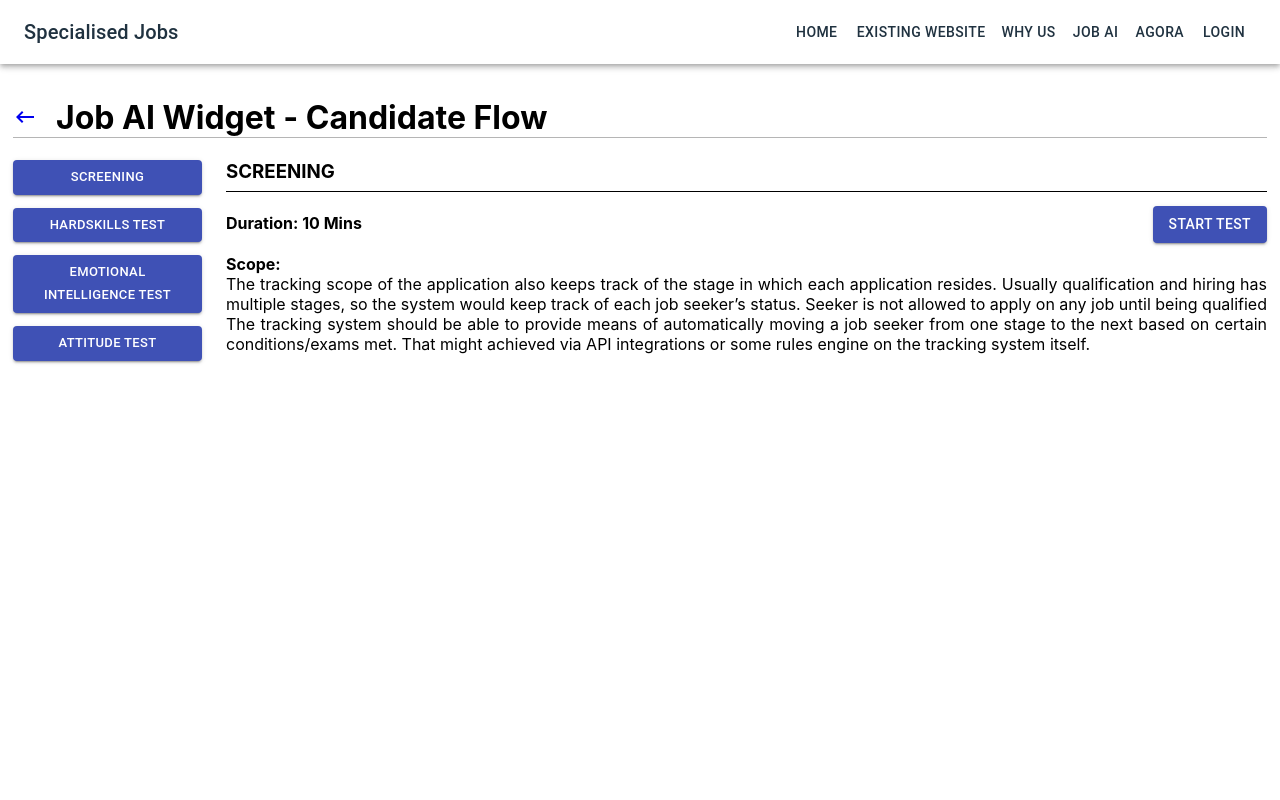
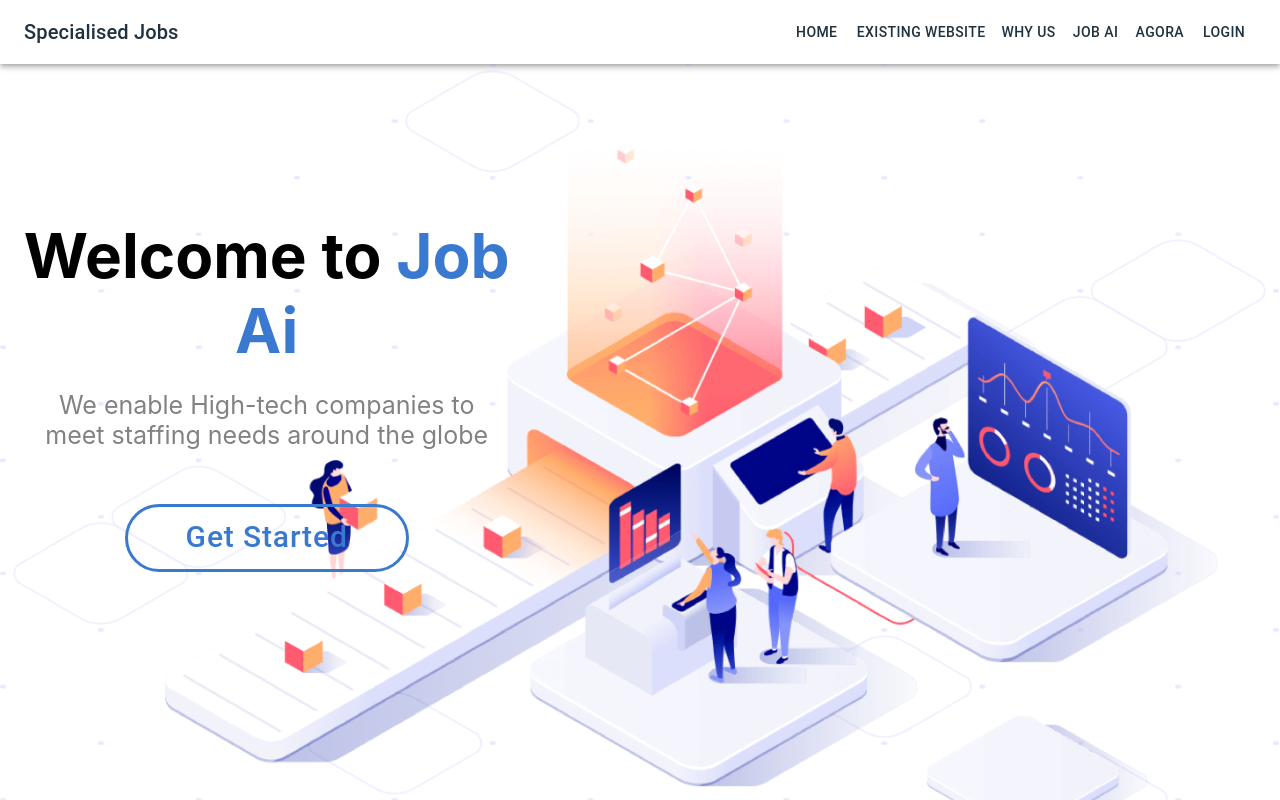
Before and after one commit to Hasham-SPJ/SimpleSite, a React (Create React App) app: page /jobai in a window 1280 px wide. Built offline with nearby package versions, Linux system fonts and the light colour scheme.

Commit message:
new job ai design

```diff
--- a/src/components/App.js
+++ b/src/components/App.js
@@ -12,6 +12,7 @@ import CompanyData from "./Table/materialtable";
 import InsertData from "./Table/InsertData";
 import StatsData from "./Table/stats";
 import AgoraLandingPage from "./Table/agoralandingpage";
+import JobAILandingPage from "./Job/Landingpage/container";
 
 import "./style.css";
 class App extends Component {
@@ -23,7 +24,8 @@ class App extends Component {
           <Router>
                 <Switch>
                     <Route exact path={`/`} component={DashboardOptions}/>
-                    <Route exact path={`/jobai`} component={JobAI}/>
+                    <Route exact path={`/jobai`} component={JobAILandingPage}/>
+                    <Route path={`/jobai/candidate`} component={JobAI}/>
                     <Route exact path={`/agora`} component={AgoraLandingPage}/>
                      <Route path={`/agora/companydata`} component={CompanyData}/>
                     <Route path={`/agora/insertdata`} component={InsertData}/>
--- /dev/null
+++ b/src/components/Job/Landingpage/component.js
@@ -0,0 +1,31 @@
+import React, {Component} from 'react';
+import "./style.css";
+import { Button, Typography, Grid }  from '@material-ui/core';
+import JobAiBg from "../../../template.png";
+
+class JobAILandingPage extends Component {
+    render() {
+
+        return (
+            <div className="jobailandingpage">
+                {/* <div className="jobailandingpagebg">
+                    <img src={JobAiBg} ></img>
+                </div> */}
+                <Grid container>
+                    <Grid item xs={12} sm={12} md={5}>
+                    <div className="jobailandingwrapper">
+                        <h1>Welcome to <span>Job Ai</span></h1>
+                        <p>We enable High-tech companies to meet staffing needs around the globe</p>
+                        <Button variant="outlined" color="primary">
+                            Get Started
+                        </Button>
+                    </div>
+                    </Grid>
+                </Grid>
+
+            </div>
+        )
+    }
+}
+
+export default JobAILandingPage;
--- /dev/null
+++ b/src/components/Job/Landingpage/container.js
@@ -0,0 +1,20 @@
+import { connect } from "react-redux";
+import JobAILandingPage from "./component";
+
+const mapStateToProps = state => ({
+})
+
+const mapDispatchToProps = (dispatch, props) => ({
+})
+
+const mergeProps = (stateProps, dispatchProps, ownProps) => ({
+    ...stateProps,
+    ...dispatchProps,
+    ...ownProps,
+})
+
+export default connect(
+    mapStateToProps,
+    mapDispatchToProps,
+    mergeProps
+)(JobAILandingPage);
--- /dev/null
+++ b/src/components/Job/Landingpage/style.css
@@ -0,0 +1,47 @@
+.jobailandingpage {
+    padding-top: 112px;
+    position: relative;
+    background-image: url(../../../template.png);
+    background-size: cover;
+    height: calc(100vh - 176px);
+    background-position: center;
+}
+.jobailandingwrapper {
+    width: 100%;
+    text-align: center;
+}
+.jobailandingwrapper {
+    margin-top: 7%;
+    z-index: 999;
+}
+.jobailandingwrapper h1 {
+    font-weight: 700;
+    font-size: 62px;
+    margin-bottom: 22px;
+}
+.jobailandingwrapper h1 span {
+    color: #397AD0;
+}
+.jobailandingwrapper p {
+    color: #828282;
+    font-size: 25px;
+    max-width: 462px;
+    margin: auto;
+}
+.jobailandingwrapper button {
+    border: 3px solid #397AD0;
+    border-radius: 34px;
+    width: 284px;
+    height: 68px;
+    font-size: 30px;
+    color: #397AD0;
+    margin-top: 54px;
+    text-transform: capitalize;
+}
+.jobailandingpagebg {
+    position: absolute;
+    height: calc(100vh - 176px);
+}
+.jobailandingpagebg img {
+    height: 100%;
+}
--- a/src/components/Table/materialtable.js
+++ b/src/components/Table/materialtable.js
@@ -81,7 +81,7 @@ export default function VerticalTabs() {
                         View Google Sheet
                     </Button>
                 </div>
-                <div>
+                <div className="googledatatab">
                     <Chart
                         chartType="Table"
                         loader={<div>Loading Chart</div>}
```
Also changed, not shown: src/template.png (added).
